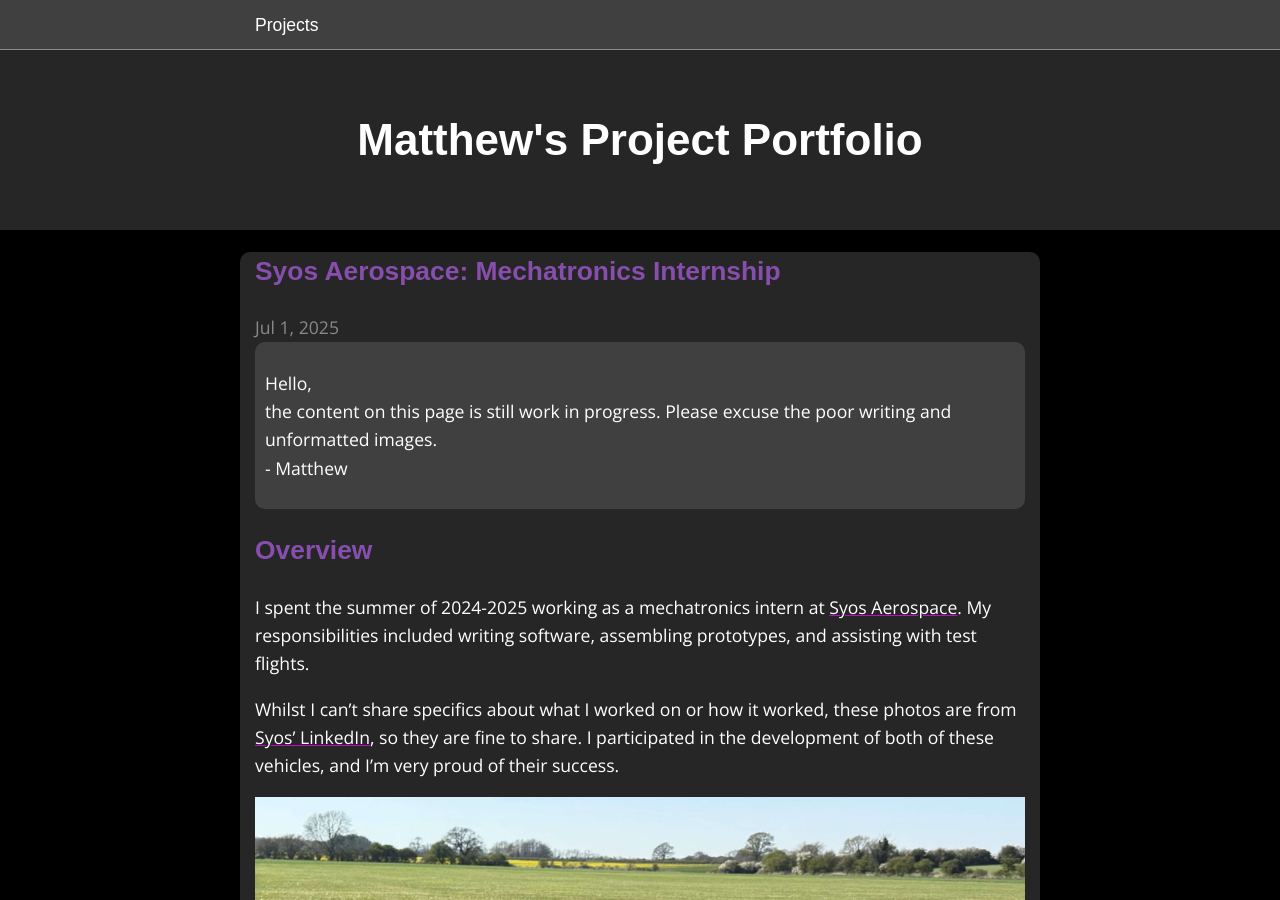
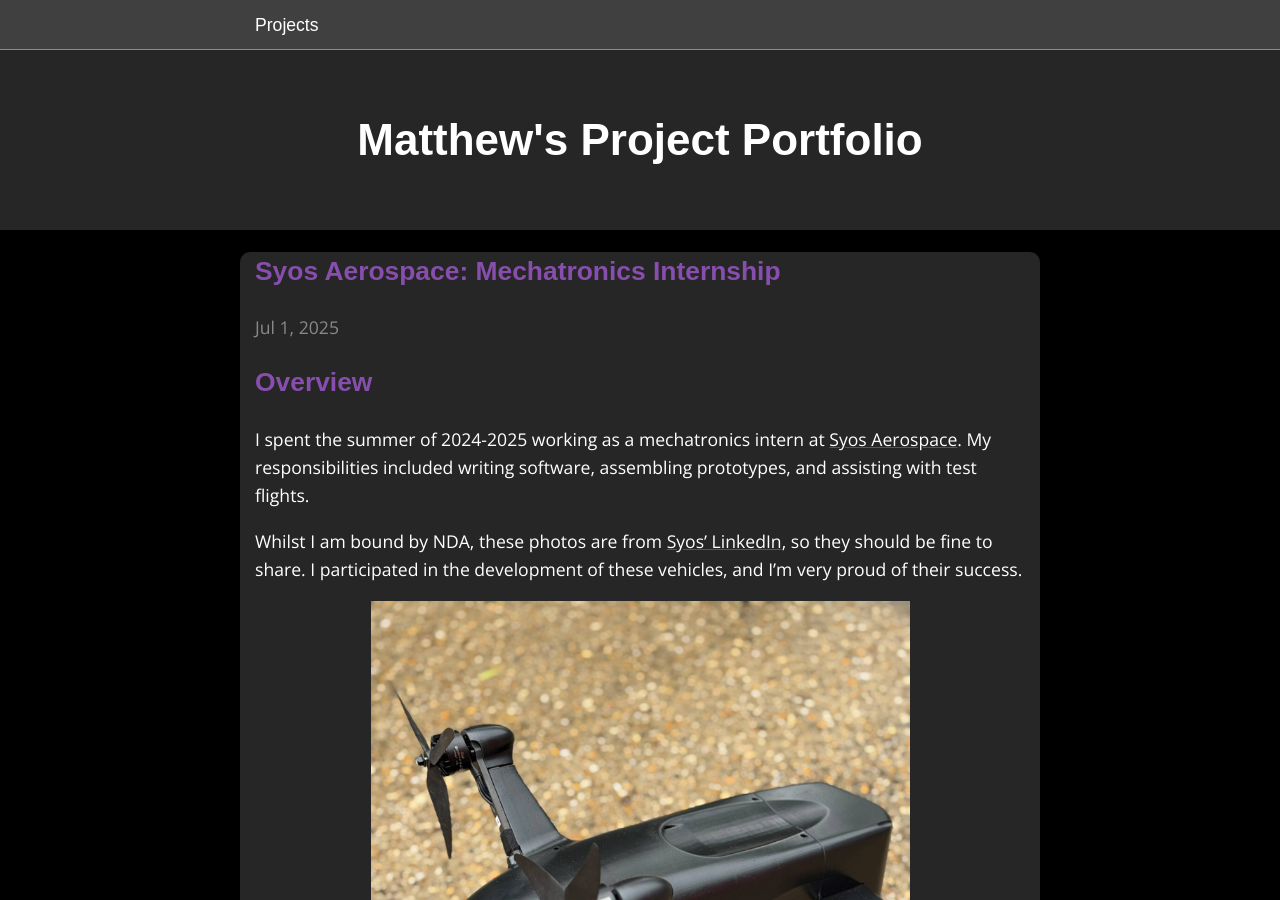
Before and after one commit to emjayking/portfolio, a Jekyll site: the page built from _posts/2025-07-01-syos-aerospace-internship.markdown, in a window 1280 px wide and 900 px high. Built offline with Jekyll 4.4.1, drawn with Linux system fonts in a browser that asks for light colours; some web fonts are replaced; some of the changed text lies outside the part shown.

Commit message:
Re-formatted the Syos Aerospace page

```diff
--- a/_posts/2025-07-01-syos-aerospace-internship.markdown
+++ b/_posts/2025-07-01-syos-aerospace-internship.markdown
@@ -5,27 +5,39 @@
 categories: work autonomous-vehicles
 thumbnail: "media/syos-aerospace/drone-demo.jpeg"
 ---
-<div class="work-in-progress">
-    <p>
-    Hello, <br> the content on this page is still work in progress. Please excuse the poor writing and unformatted images.  <br>
-    - Matthew
-    </p>
-</div>
 
 # Overview
 I spent the summer of 2024-2025 working as a mechatronics intern at [Syos Aerospace](https://syos-aerospace.com/). My responsibilities included writing software, assembling prototypes, and assisting with test flights.
 
-Whilst I can't share specifics about what I worked on or how it worked, these photos are from [Syos' LinkedIn](https://www.linkedin.com/company/syos-aerospace/), so they are fine to share. I participated in the development of both of these vehicles, and I'm very proud of their success.
+Whilst I am bound by NDA, these photos are from [Syos' LinkedIn](https://www.linkedin.com/company/syos-aerospace/), so they should be fine to share. I participated in the development of these vehicles, and I'm very proud of their success.
 
-![drone-demo]({{ site.baseurl }}/media/syos-aerospace/drone-demo.jpeg)
+<img src="{{ site.baseurl }}/media/syos-aerospace/SA1.jpg"
+    alt="The SA1"
+    style="display:block; max-width: 70%; margin: auto;">
+<figcaption>The SA1</figcaption>
 
-![helicopter demo]({{ site.baseurl }}/media/syos-aerospace/helicopter-demo.jpeg)
+
+<!-- ![drone-demo]({{ site.baseurl }}/media/syos-aerospace/drone-demo.jpeg) -->
+
+<img src="{{ site.baseurl }}/media/syos-aerospace/drone-demo.jpeg"
+    alt="The SA7"
+    style="display:block; max-width: 70%; margin: auto;">
+<figcaption>The SA7</figcaption>
+
+<!-- ![helicopter demo]({{ site.baseurl }}/media/syos-aerospace/helicopter-demo.jpeg) -->
+
+<img src="{{ site.baseurl }}/media/syos-aerospace/helicopter-demo.jpeg"
+    alt="The SA200"
+    style="display:block; max-width: 70%; margin: auto;">
+<figcaption>The SA200</figcaption>
+
+
 
 # Technical Skills
 
-Again, unfortunately I can't share photos, but here are some of the skills I learned during my time with Syos.
+During my time I was fortunate enough to work with some incredibly talented engineers, and learn at least a smidgen of their knowledge. I learned to:
 
-- How to terminate different cable types, including ethernet, coaxial, usb, and XT60/90s.
+- Terminate different cable types, including ethernet, coaxial, usb, and XT60/90s.
 - SMD soldering, wire-soldering, solder-soldering, an appreciation for proper fume extraction and how many times you have to burn your fingers to remember parts need time to cool down.
 - How to read 'cable tables' (not sure if they have a proper name) to create wiring harnesses for avionics assemblies.
 - Safety protocols for cutting and sanding carbon fiber.
```
Also changed, not shown: media/syos-aerospace/SA1.jpg (added).
